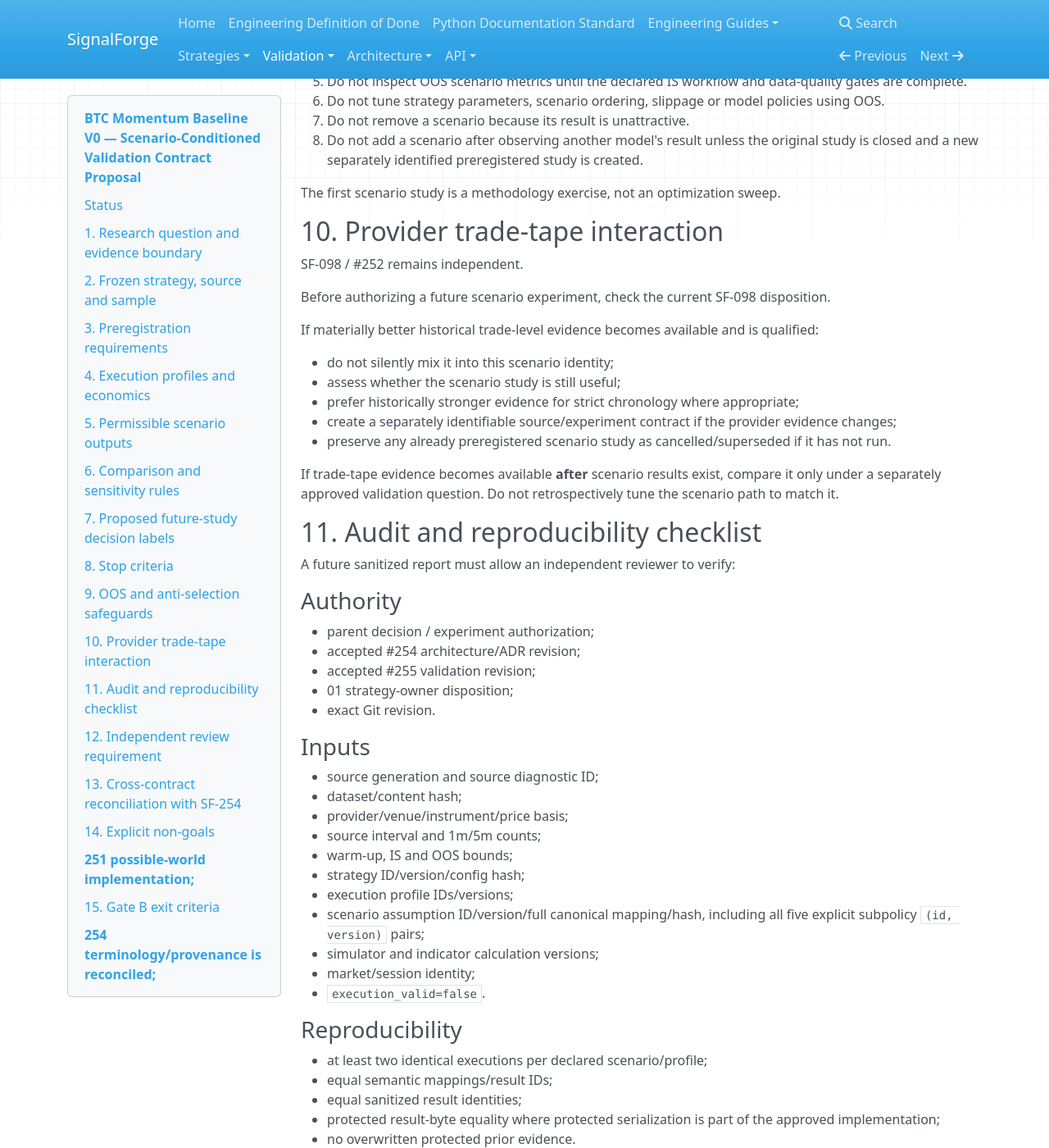
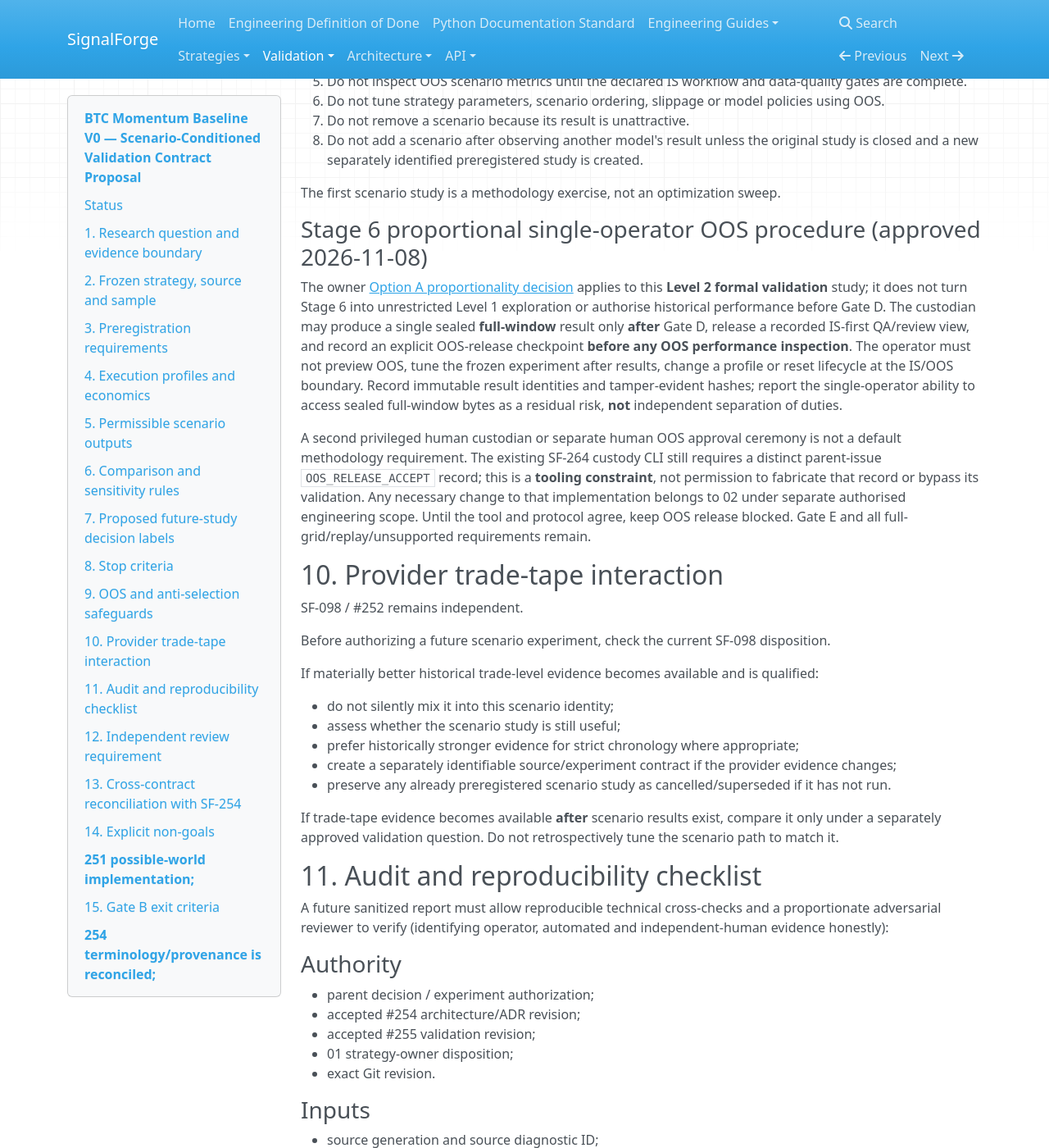
Before and after one commit to harishkamathuk/signalforge, an MkDocs documentation site: the page built from docs/validation/btc-momentum-baseline-v0-scenario-validation-v0-proposal.md, in a window 1280 px wide and 1400 px high, scrolled down 11073 px. Shown: the whole window at 82% size. Built offline with MkDocs 1.6.1, drawn with Linux system fonts in a browser that asks for light colours; nearby versions of some CDN libraries; some of the changed text lies outside the part shown.

Commit message:
docs(stage6): align validation review and OOS discipline with Option A

```diff
--- a/docs/validation/btc-momentum-baseline-v0-scenario-validation-v0-proposal.md
+++ b/docs/validation/btc-momentum-baseline-v0-scenario-validation-v0-proposal.md
@@ -490,6 +490,27 @@ Before any scenario performance execution:
 
 The first scenario study is a methodology exercise, not an optimization sweep.
 
+### Stage 6 proportional single-operator OOS procedure (approved 2026-11-08)
+
+The owner [Option A proportionality decision](https://github.com/harishkamathuk/signalforge/issues/253#issuecomment-6727241981)
+applies to this **Level 2 formal validation** study; it does not turn Stage 6 into
+unrestricted Level 1 exploration or authorise historical performance before Gate D.
+The custodian may produce a single sealed **full-window** result only **after** Gate D,
+release a recorded IS-first QA/review view, and record an explicit OOS-release
+checkpoint **before any OOS performance inspection**. The operator must not preview
+OOS, tune the frozen experiment after results, change a profile or reset lifecycle
+at the IS/OOS boundary. Record immutable result identities and tamper-evident
+hashes; report the single-operator ability to access sealed full-window bytes as a
+residual risk, **not** independent separation of duties.
+
+A second privileged human custodian or separate human OOS approval ceremony is
+not a default methodology requirement. The existing SF-264 custody CLI still
+requires a distinct parent-issue `OOS_RELEASE_ACCEPT` record; this is a **tooling
+constraint**, not permission to fabricate that record or bypass its validation.
+Any necessary change to that implementation belongs to 02 under separate
+authorised engineering scope. Until the tool and protocol agree, keep OOS
+release blocked. Gate E and all full-grid/replay/unsupported requirements remain.
+
 ## 10. Provider trade-tape interaction
 
 SF-098 / #252 remains independent.
@@ -509,7 +530,9 @@ separately approved validation question. Do not retrospectively tune the scenari
 
 ## 11. Audit and reproducibility checklist
 
-A future sanitized report must allow an independent reviewer to verify:
+A future sanitized report must allow reproducible technical cross-checks and a
+proportionate adversarial reviewer to verify (identifying operator, automated
+and independent-human evidence honestly):
 
 ### Authority
 
@@ -563,13 +586,20 @@ Before any future experiment is authorized:
 
 After any future experiment:
 
-- an independent/adversarial review must inspect preregistration compliance, source identity,
-  repeatability, coverage, metric labelling and OOS discipline;
+- an appropriately scoped technical/adversarial review must inspect preregistration
+  compliance, source identity, deterministic repeatability, coverage, metric
+  labelling and recorded IS/OOS release discipline;
+- the evidence ledger must distinguish algorithmic cross-checks, operator
+  attestations, model-assisted review and genuine independent-human review;
 - review must distinguish observed facts from scenario-conditioned claims;
-- unresolved findings must be corrected or the study remain `SCENARIO_METHOD_INCONCLUSIVE` /
-  `SCENARIO_METHOD_INVALID` as applicable.
+- unresolved material findings must be corrected or the study remain
+  `SCENARIO_METHOD_INCONCLUSIVE` / `SCENARIO_METHOD_INVALID` as applicable.
 
-Author-performed checks alone are not independent approval.
+A second human with privileged access to protected source or OOS results is
+**not** mandatory under the owner-approved solo-operator Level 2 protocol.
+Author-performed algorithmic verification is not independent-human approval.
+The project owner retains explicit Gate D pre-execution and Gate E research
+acceptance; these remain distinct from an operator's OOS-release checkpoint.
 
 ## 13. Cross-contract reconciliation with SF-254
 
```
